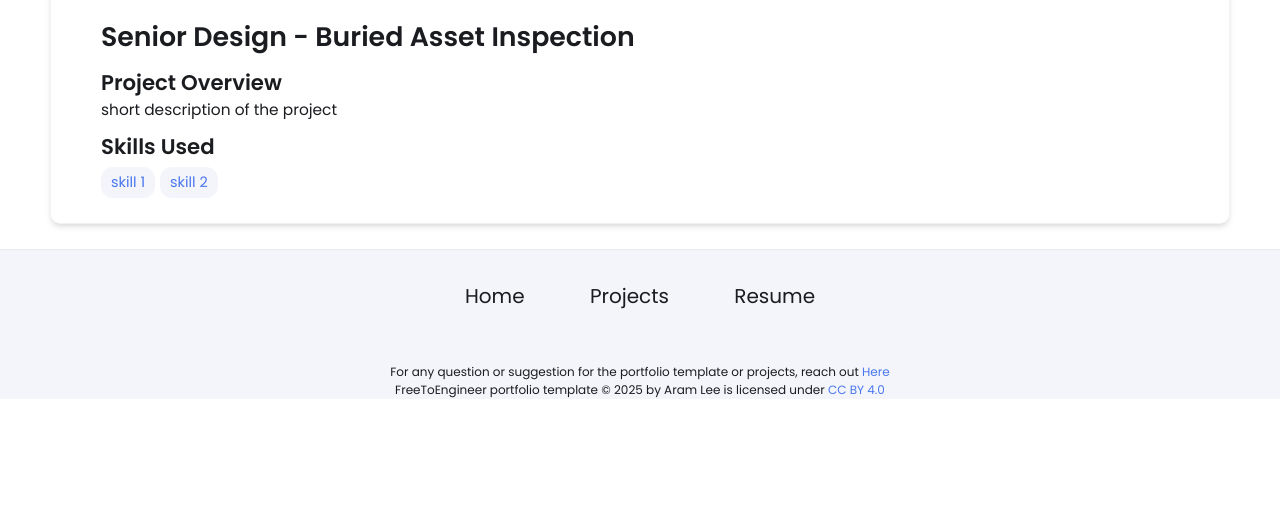
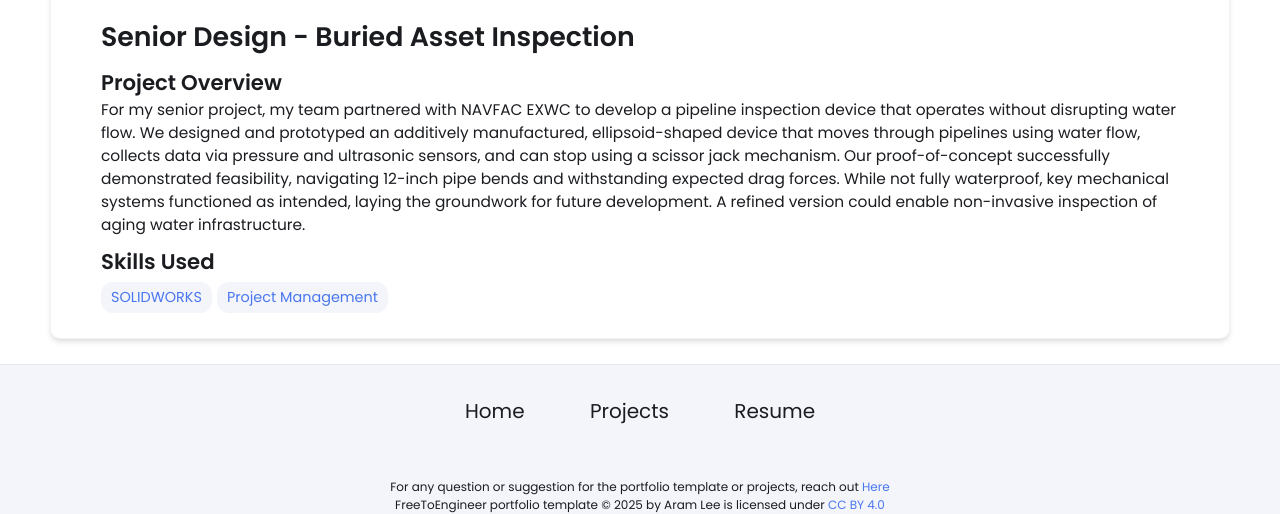
Before and after one commit to jddavitt/jddavitt.github.io, a Jekyll site: the page built from _projects/senior-design/index.md, in a window 1280 px wide. Shown: the part 490-1004 px from the top of the page. Built offline with Jekyll 4.4.1, drawn with Linux system fonts in a browser that asks for light colours; before the commit the page ends 900 px from its top, so only the background shows below that.

Commit message:
Update index.md

```diff
--- a/_projects/senior-design/index.md
+++ b/_projects/senior-design/index.md
@@ -1,9 +1,9 @@
 ---
 layout: post
 title: Senior Design - Buried Asset Inspection
-description:  short description of the project
+description:  For my senior project, my team partnered with NAVFAC EXWC to develop a pipeline inspection device that operates without disrupting water flow. We designed and prototyped an additively manufactured, ellipsoid-shaped device that moves through pipelines using water flow, collects data via pressure and ultrasonic sensors, and can stop using a scissor jack mechanism. Our proof-of-concept successfully demonstrated feasibility, navigating 12-inch pipe bends and withstanding expected drag forces. While not fully waterproof, key mechanical systems functioned as intended, laying the groundwork for future development. A refined version could enable non-invasive inspection of aging water infrastructure.
 skills:
-- skill 1
-- skill 2
-main-image: /project.webp
+- SOLIDWORKS
+- Project Management
+main-image: /full_prototype.jpg
 ---
```
